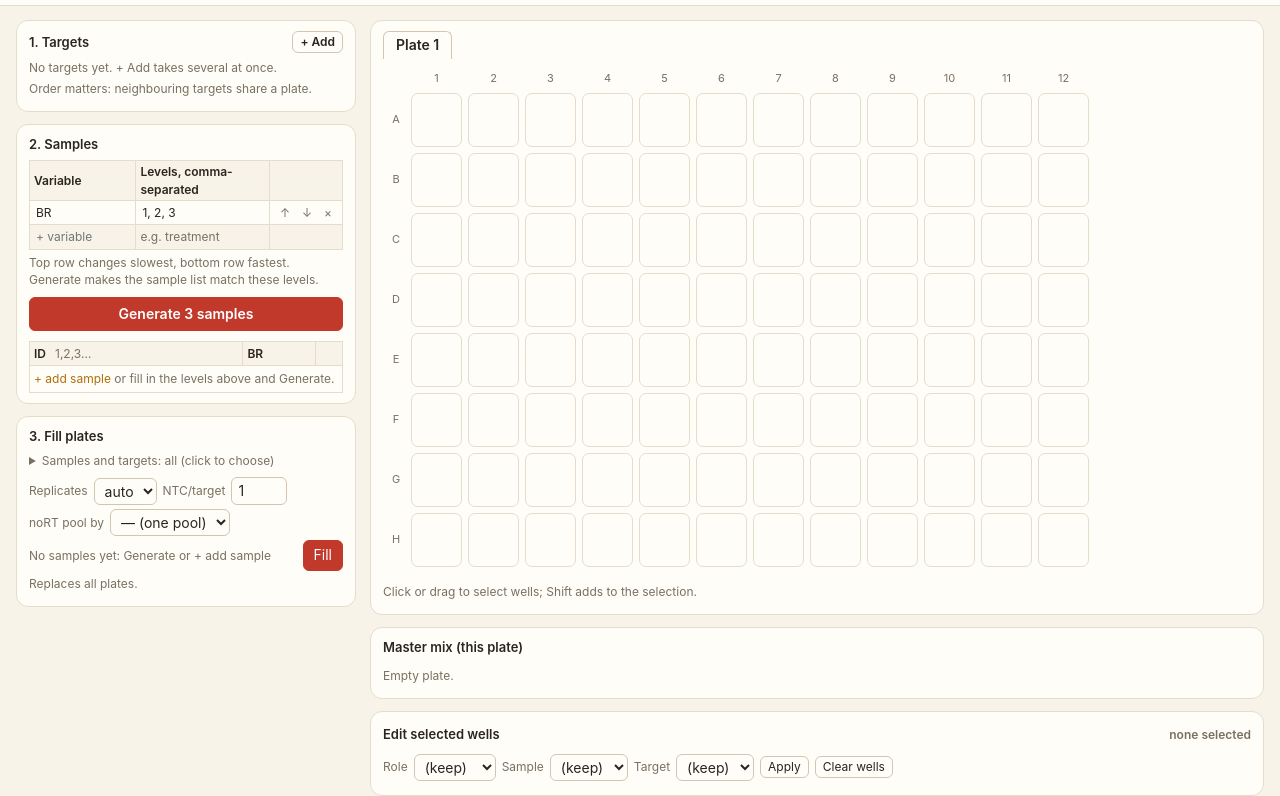
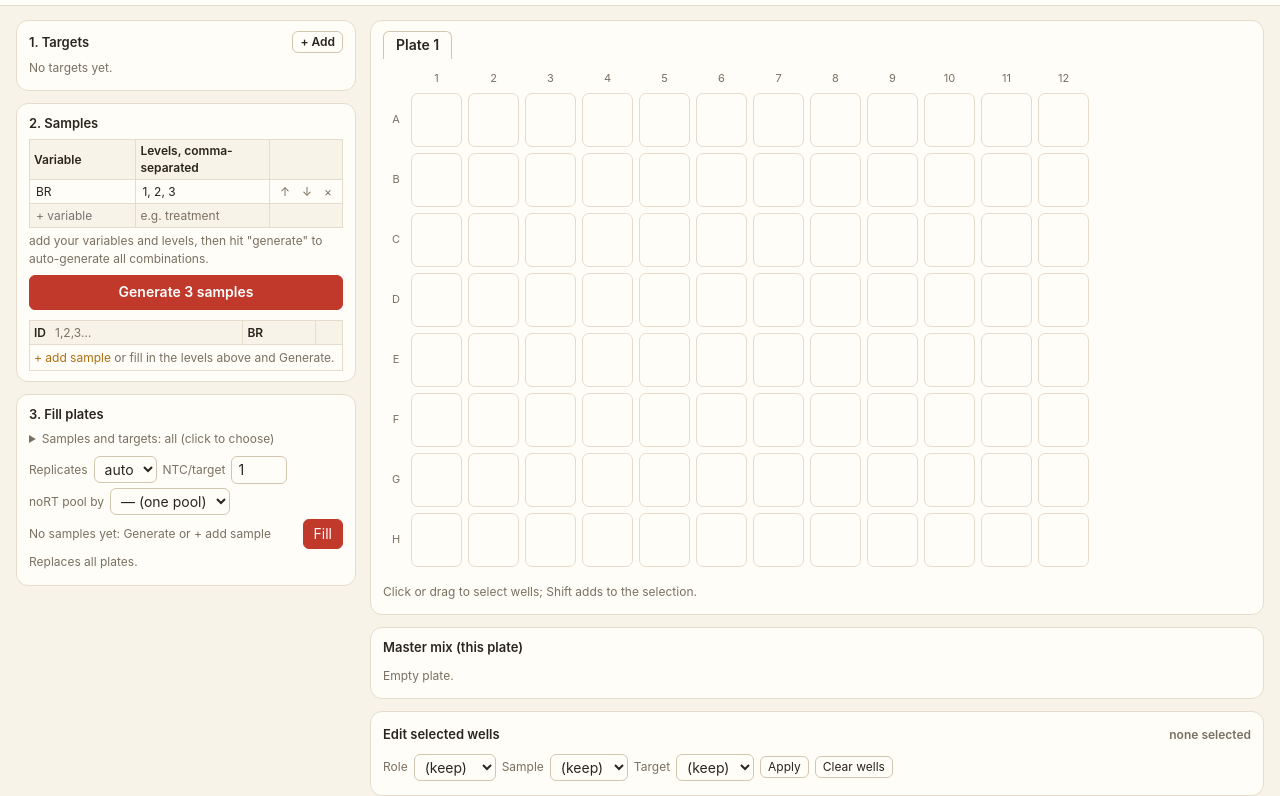
Before and after one commit to awesomeCells/CQpid, a plain HTML site: page app/cqpid.html in a window 1280 px wide. Shown: the part 41-837 px from the top of the page. Drawn offline with Linux system fonts and the light colour scheme.

Commit message:
Shorten target and sample hints
Co-Authored-By: Claude Opus 5.5 <noreply@anthropic.com>

```diff
--- a/app/cqpid.html
+++ b/app/cqpid.html
@@ -152,13 +152,12 @@ button.hk.on { color: #fff; background: var(--accent); border: 1px solid var(--a
     <div class="panel">
       <h2><span class="grow">1. Targets</span><button class="small" id="btnAddTarget">+ Add</button></h2>
       <div id="targetList"></div>
-      <p class="hint">Order matters: neighbouring targets share a plate.</p>
     </div>
 
     <div class="panel">
       <h2>2. Samples</h2>
       <table class="grid design" id="designTable"></table>
-      <p class="hint" style="margin:4px 0 0">Top row changes slowest, bottom row fastest. Generate makes the sample list match these levels.</p>
+      <p class="hint" style="margin:4px 0 0">add your variables and levels, then hit "generate" to auto-generate all combinations.</p>
       <button class="primary big" id="btnGenSamples" title="Make the samples every combination of the levels above">Generate samples</button>
       <div class="samples-wrap"><table class="grid" id="sampleTable"></table></div>
     </div>
@@ -297,7 +296,7 @@ function renderAll() {
 
 function renderTargets() {
   const box = $("targetList"); box.innerHTML = "";
-  if (!state.targets.length) box.append(el("p", { class: "hint", text: "No targets yet. + Add takes several at once." }));
+  if (!state.targets.length) box.append(el("p", { class: "hint", text: "No targets yet." }));
   state.targets.forEach((t, i) => {
     const col = PALETTE[i % PALETTE.length];
     box.append(el("div", { class: "item" },
```
